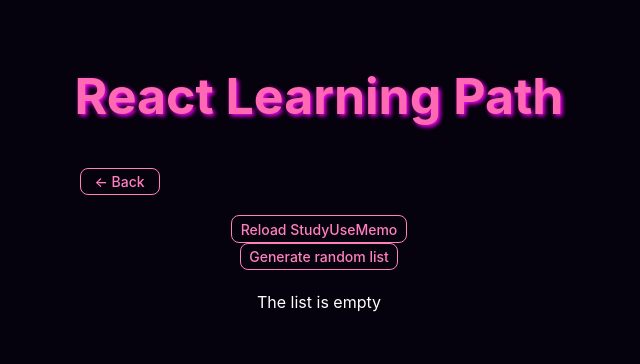
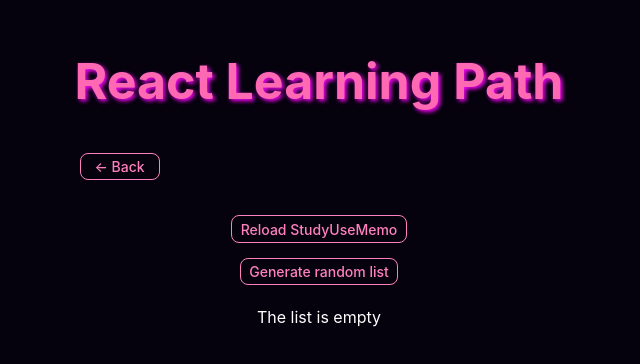
Before and after one commit to Mirza-Krnjic/ReactPlayground, a React (Vite) app: page /Level4/StudyUseMemo in a window 1280 px wide. Shown: the part 220-584 px from the top of the page, without its empty margins (321-961 px from the left). Built offline with nearby package versions, Linux system fonts and the light colour scheme.

Commit message:
refactor StudyUseMemo

```diff
--- a/src/components/Level4Documentation/StudyUseMemo.tsx
+++ b/src/components/Level4Documentation/StudyUseMemo.tsx
@@ -1,4 +1,23 @@
 import { useEffect, useMemo, useState } from 'react'
+
+export default function StudyUseMemo() {
+  const [reload, setReload] = useState<boolean>(false)
+
+  console.log('!!! StudyUseMemo: loaded !!!')
+
+  useEffect(() => {
+    console.log('StudyUseMemo: Ive been reloaded')
+  }, [reload])
+
+  return (
+    <>
+      <button onClick={() => setReload(!reload)} style={{ margin: '15px' }}>
+        Reload StudyUseMemo
+      </button>
+      <MainComponent />
+    </>
+  )
+}
 
 export function MainComponent() {
   // This is the main testing function
@@ -58,20 +77,3 @@ export function ChildComponet({ list }: ChildProps) {
     </div>
   )
 }
-
-export default function StudyUseMemo() {
-  const [reload, setReload] = useState<boolean>(false)
-
-  console.log('!!! StudyUseMemo: loaded !!!')
-
-  useEffect(() => {
-    console.log('StudyUseMemo: Ive been reloaded')
-  }, [reload])
-
-  return (
-    <>
-      <button onClick={() => setReload(!reload)}>Reload StudyUseMemo</button>
-      <MainComponent />
-    </>
-  )
-}
```
